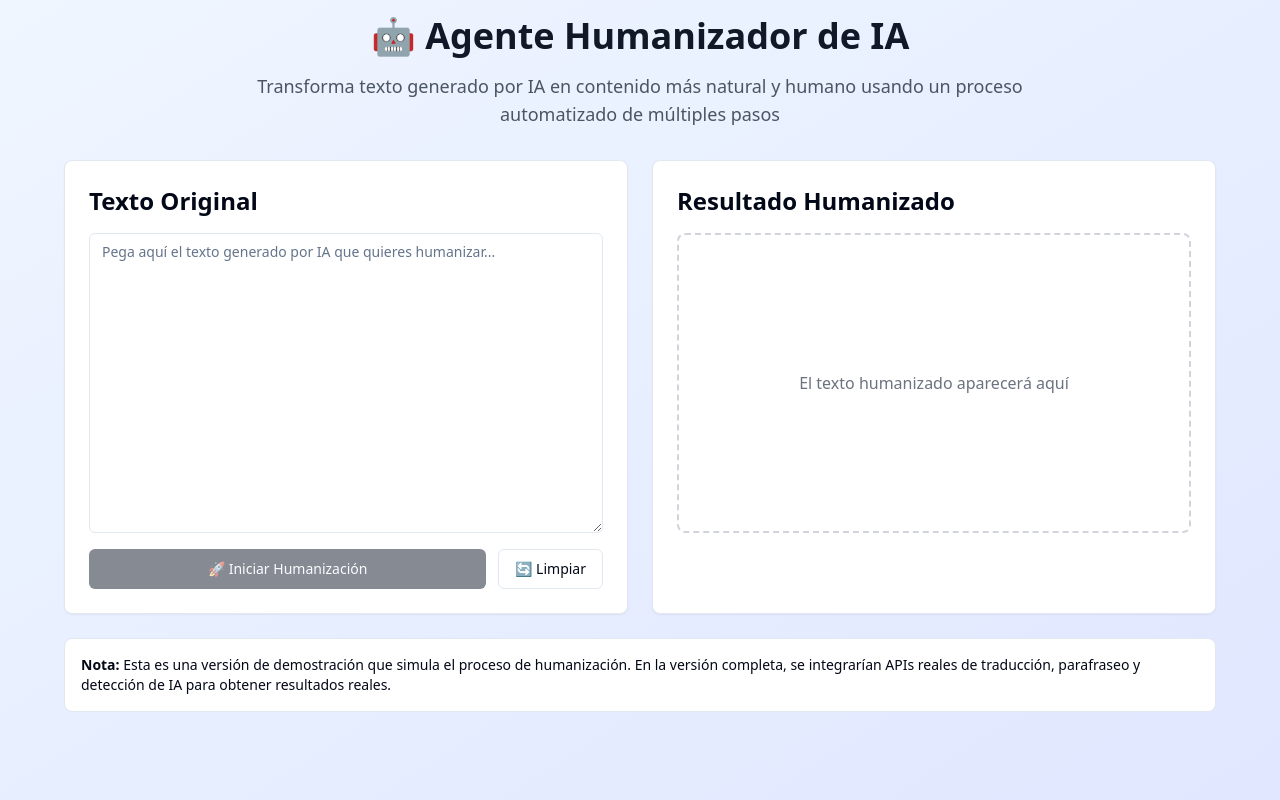
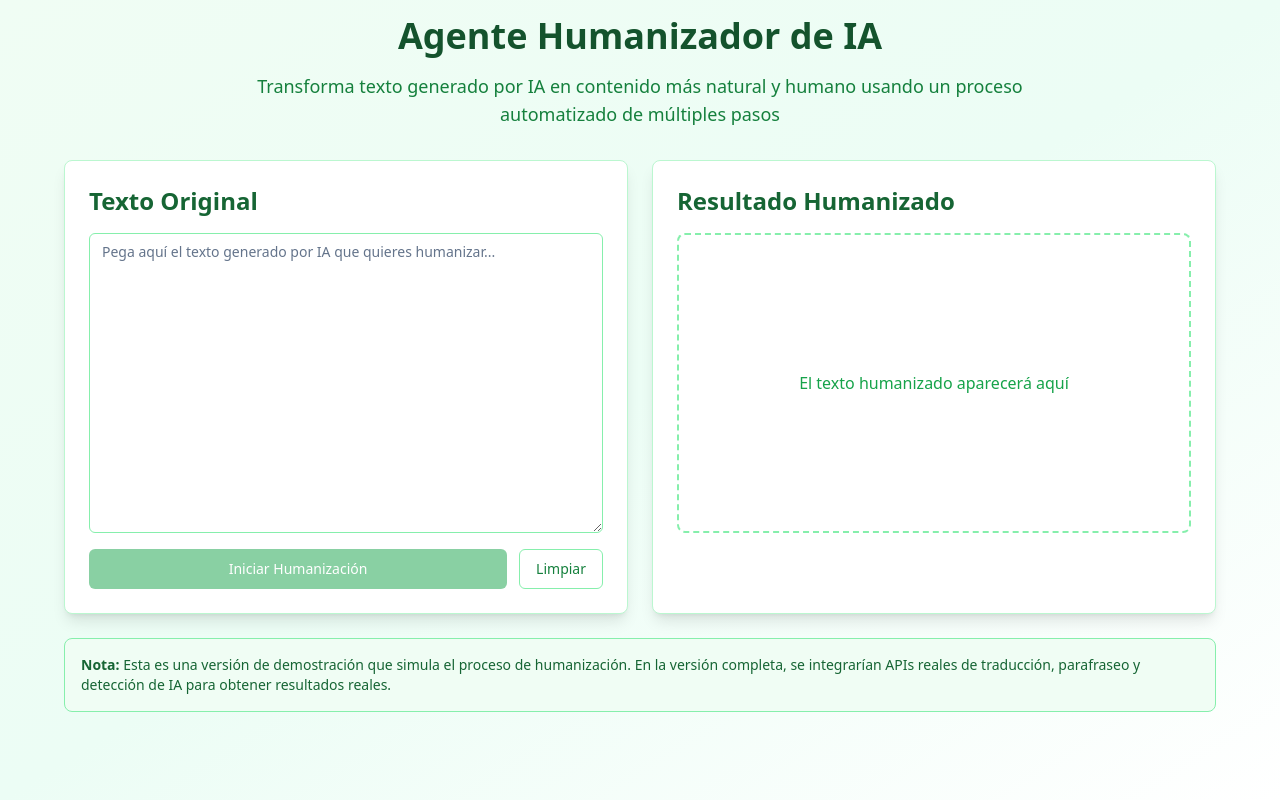
Before and after one commit to Albonire/ia-humanizer, a React (Vite) app: page / in a window 1280 px wide. Built offline with nearby package versions, Linux system fonts and the light colour scheme.

Commit message:
Refactor: Improve design and remove emojis
- Updated the UI to use a green matte color palette.
- Removed emojis from the UI.

```diff
--- a/src/components/ProcessProgress.tsx
+++ b/src/components/ProcessProgress.tsx
@@ -9,8 +9,8 @@ interface ProcessProgressProps {
 
 const ProcessProgress = ({ steps, currentStep, isProcessing }: ProcessProgressProps) => {
   return (
-    <Card className="p-6">
-      <h3 className="text-xl font-semibold mb-4">⚙️ Progreso del Proceso</h3>
+    <Card className="p-6 bg-white border-green-200 shadow-lg">
+      <h3 className="text-xl font-semibold mb-4 text-green-800">Progreso del Proceso</h3>
 
       <div className="space-y-3">
         {steps.map((step, index) => {
@@ -24,17 +24,17 @@ const ProcessProgress = ({ steps, currentStep, isProcessing }: ProcessProgressPr
               key={index}
               className={`flex items-center space-x-3 p-3 rounded-lg transition-all duration-300 ${
                 isCompleted
-                  ? 'bg-green-50 border border-green-200'
+                  ? 'bg-green-100 border border-green-300'
                   : isCurrent
-                    ? 'bg-blue-50 border border-blue-200 shadow-sm'
+                    ? 'bg-emerald-100 border border-emerald-300 shadow-sm'
                     : 'bg-gray-50 border border-gray-200'
               }`}
             >
               <div className={`flex items-center justify-center w-8 h-8 rounded-full text-sm font-semibold ${
                 isCompleted
-                  ? 'bg-green-500 text-white'
+                  ? 'bg-green-600 text-white'
                   : isCurrent
-                    ? 'bg-blue-500 text-white animate-pulse'
+                    ? 'bg-emerald-600 text-white animate-pulse'
                     : 'bg-gray-300 text-gray-600'
               }`}>
                 {isCompleted ? '✓' : stepNumber}
@@ -43,29 +43,29 @@ const ProcessProgress = ({ steps, currentStep, isProcessing }: ProcessProgressPr
               <div className="flex-1">
                 <div className={`font-medium ${
                   isCompleted
-                    ? 'text-green-700'
+                    ? 'text-green-800'
                     : isCurrent
-                      ? 'text-blue-700'
+                      ? 'text-emerald-800'
                       : 'text-gray-500'
                 }`}>
                   {step}
                 </div>
 
                 {isCurrent && isProcessing && (
-                  <div className="text-sm text-blue-600 mt-1">
+                  <div className="text-sm text-emerald-700 mt-1">
                     Procesando...
                   </div>
                 )}
 
                 {isCompleted && (
-                  <div className="text-sm text-green-600 mt-1">
+                  <div className="text-sm text-green-700 mt-1">
                     Completado
                   </div>
                 )}
               </div>
 
               {isCurrent && isProcessing && (
-                <div className="animate-spin rounded-full h-5 w-5 border-b-2 border-blue-500"></div>
+                <div className="animate-spin rounded-full h-5 w-5 border-b-2 border-emerald-600"></div>
               )}
             </div>
           );
@@ -74,12 +74,12 @@ const ProcessProgress = ({ steps, currentStep, isProcessing }: ProcessProgressPr
 
       <div className="mt-4 bg-gray-200 rounded-full h-2">
         <div
-          className="bg-blue-500 h-2 rounded-full transition-all duration-500 ease-out"
+          className="bg-green-600 h-2 rounded-full transition-all duration-500 ease-out"
           style={{ width: `${(currentStep / steps.length) * 100}%` }}
         ></div>
       </div>
 
-      <div className="text-center mt-2 text-sm text-gray-600">
+      <div className="text-center mt-2 text-sm text-green-700">
         Paso {Math.min(currentStep, steps.length)} de {steps.length}
       </div>
     </Card>
--- a/src/components/ResultDisplay.tsx
+++ b/src/components/ResultDisplay.tsx
@@ -53,10 +53,10 @@ const ResultDisplay = ({ result }: ResultDisplayProps) => {
       <Textarea
         value={result}
         readOnly
-        className="min-h-[300px] bg-green-50 border-green-200"
+        className="min-h-[300px] bg-green-50 border-green-200 text-green-900"
       />
 
-      <div className="flex justify-between items-center text-sm text-gray-600">
+      <div className="flex justify-between items-center text-sm text-green-700">
         <div>
           <span className="font-medium">{wordCount}</span> palabras •
           <span className="font-medium ml-1">{charCount}</span> caracteres
@@ -67,17 +67,20 @@ const ResultDisplay = ({ result }: ResultDisplayProps) => {
             variant="outline"
             size="sm"
             onClick={copyToClipboard}
-            className={isCopied ? "bg-green-50 text-green-700" : ""}
+            className={`border-green-300 text-green-700 hover:bg-green-50 ${
+              isCopied ? "bg-green-100 text-green-800" : ""
+            }`}
           >
-            {isCopied ? "✓ Copiado" : "📋 Copiar"}
+            {isCopied ? "✓ Copiado" : "Copiar"}
           </Button>
 
           <Button
             variant="outline"
             size="sm"
             onClick={downloadText}
+            className="border-green-300 text-green-700 hover:bg-green-50"
           >
-            💾 Descargar
+            Descargar
           </Button>
         </div>
       </div>
--- a/src/pages/Index.tsx
+++ b/src/pages/Index.tsx
@@ -134,14 +134,14 @@ const Index = () => {
       addToLog(`Proceso completado. Detección de IA: ${aiDetection.confidence}%`);
 
       if (aiDetection.isAI && aiDetection.confidence > 70) {
-        addToLog("⚠️ Texto todavía detectado como IA. Se recomienda repetir el proceso.");
+        addToLog("Texto todavía detectado como IA. Se recomienda repetir el proceso.");
         toast({
           title: "Advertencia",
           description: "El texto aún se detecta como IA. Considera ejecutar el proceso nuevamente.",
           variant: "destructive"
         });
       } else {
-        addToLog("✅ Texto humanizado exitosamente");
+        addToLog("Texto humanizado exitosamente");
         toast({
           title: "Éxito",
           description: "Texto humanizado correctamente"
@@ -171,26 +171,26 @@ const Index = () => {
   };
 
   return (
-    <div className="min-h-screen bg-gradient-to-br from-blue-50 to-indigo-100 p-4">
+    <div className="min-h-screen bg-gradient-to-br from-green-50 via-emerald-50 to-sage-100 p-4">
       <div className="max-w-6xl mx-auto">
         <div className="text-center mb-8">
-          <h1 className="text-4xl font-bold text-gray-900 mb-4">
-            🤖 Agente Humanizador de IA
+          <h1 className="text-4xl font-bold text-green-900 mb-4">
+            Agente Humanizador de IA
           </h1>
-          <p className="text-lg text-gray-600 max-w-3xl mx-auto">
+          <p className="text-lg text-green-700 max-w-3xl mx-auto">
             Transforma texto generado por IA en contenido más natural y humano usando un proceso automatizado de múltiples pasos
           </p>
         </div>
 
         <div className="grid grid-cols-1 lg:grid-cols-2 gap-6">
           {/* Panel de entrada */}
-          <Card className="p-6">
-            <h2 className="text-2xl font-semibold mb-4">Texto Original</h2>
+          <Card className="p-6 bg-white border-green-200 shadow-lg">
+            <h2 className="text-2xl font-semibold mb-4 text-green-800">Texto Original</h2>
             <Textarea
               placeholder="Pega aquí el texto generado por IA que quieres humanizar..."
               value={inputText}
               onChange={(e) => setInputText(e.target.value)}
-              className="min-h-[300px] mb-4"
+              className="min-h-[300px] mb-4 border-green-300 focus:border-green-500 focus:ring-green-500"
               disabled={isProcessing}
             />
 
@@ -198,29 +198,30 @@ const Index = () => {
               <Button
                 onClick={startHumanizationProcess}
                 disabled={isProcessing || !inputText.trim()}
-                className="flex-1"
+                className="flex-1 bg-green-600 hover:bg-green-700 text-white"
               >
-                {isProcessing ? "Procesando..." : "🚀 Iniciar Humanización"}
+                {isProcessing ? "Procesando..." : "Iniciar Humanización"}
               </Button>
 
               <Button
                 variant="outline"
                 onClick={resetProcess}
                 disabled={isProcessing}
+                className="border-green-300 text-green-700 hover:bg-green-50"
               >
-                🔄 Limpiar
+                Limpiar
               </Button>
             </div>
           </Card>
 
           {/* Panel de resultado */}
-          <Card className="p-6">
-            <h2 className="text-2xl font-semibold mb-4">Resultado Humanizado</h2>
+          <Card className="p-6 bg-white border-green-200 shadow-lg">
+            <h2 className="text-2xl font-semibold mb-4 text-green-800">Resultado Humanizado</h2>
 
             {finalResult ? (
               <ResultDisplay result={finalResult} />
             ) : (
-              <div className="min-h-[300px] flex items-center justify-center text-gray-500 border-2 border-dashed border-gray-300 rounded-lg">
+              <div className="min-h-[300px] flex items-center justify-center text-green-600 border-2 border-dashed border-green-300 rounded-lg bg-green-25">
                 El texto humanizado aparecerá aquí
               </div>
             )}
@@ -240,11 +241,11 @@ const Index = () => {
 
         {/* Log del proceso */}
         {processLog.length > 0 && (
-          <Card className="mt-6 p-6">
-            <h3 className="text-xl font-semibold mb-4">📋 Registro del Proceso</h3>
-            <div className="bg-gray-50 rounded-lg p-4 max-h-60 overflow-y-auto">
+          <Card className="mt-6 p-6 bg-white border-green-200 shadow-lg">
+            <h3 className="text-xl font-semibold mb-4 text-green-800">Registro del Proceso</h3>
+            <div className="bg-green-50 rounded-lg p-4 max-h-60 overflow-y-auto border border-green-200">
               {processLog.map((log, index) => (
-                <div key={index} className="text-sm text-gray-700 mb-1">
+                <div key={index} className="text-sm text-green-700 mb-1 font-mono">
                   {log}
                 </div>
               ))}
@@ -253,8 +254,8 @@ const Index = () => {
         )}
 
         {/* Información sobre el proceso */}
-        <Alert className="mt-6">
-          <AlertDescription>
+        <Alert className="mt-6 border-green-300 bg-green-50">
+          <AlertDescription className="text-green-800">
             <strong>Nota:</strong> Esta es una versión de demostración que simula el proceso de humanización.
             En la versión completa, se integrarían APIs reales de traducción, parafraseo y detección de IA para obtener resultados reales.
           </AlertDescription>
```
